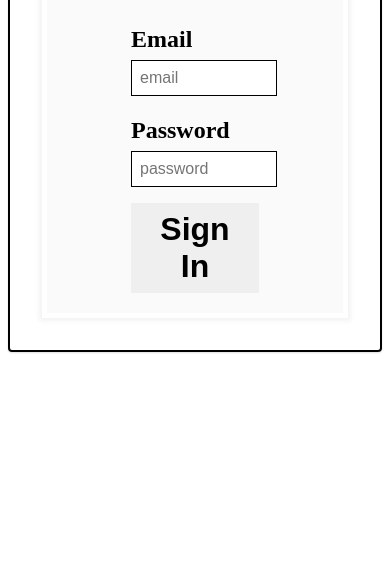
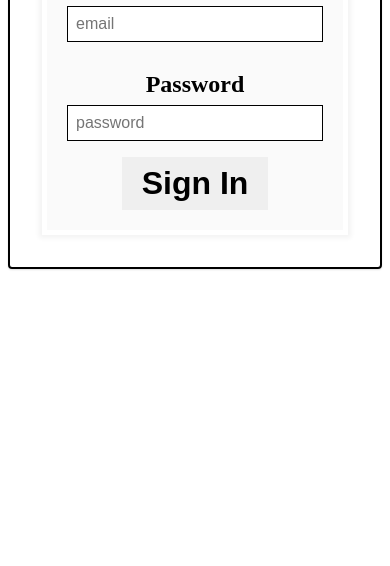
Before and after one commit to mathewbwilliamson/mass-texting, a Gatsby site: page /login in a window 390 px wide. Shown: the part 278-844 px from the top of the page. Built offline with nearby package versions, Linux system fonts and the light colour scheme; Gatsby itself is replaced by a stand-in of ours.

Commit message:
Added some mobile styles

```diff
--- a/src/styles/Form.js
+++ b/src/styles/Form.js
@@ -27,6 +27,7 @@
         align-self: flex-start;
         display: block;
         margin-bottom: 1rem;
+        margin-top: 1.5rem;
     }
     input,
     textarea,
@@ -100,6 +101,17 @@
             background-size: 50% auto;
             animation: ${loading} 0.5s linear infinite;
         }
+        @media screen and (max-width: 600px){
+            width: 100%;
+
+            input, textarea {
+                width: 93%;
+            }
+        }
+    }
+
+    @media screen and (max-width: 600px) {
+            text-align: center;
     }
 `
 
```
